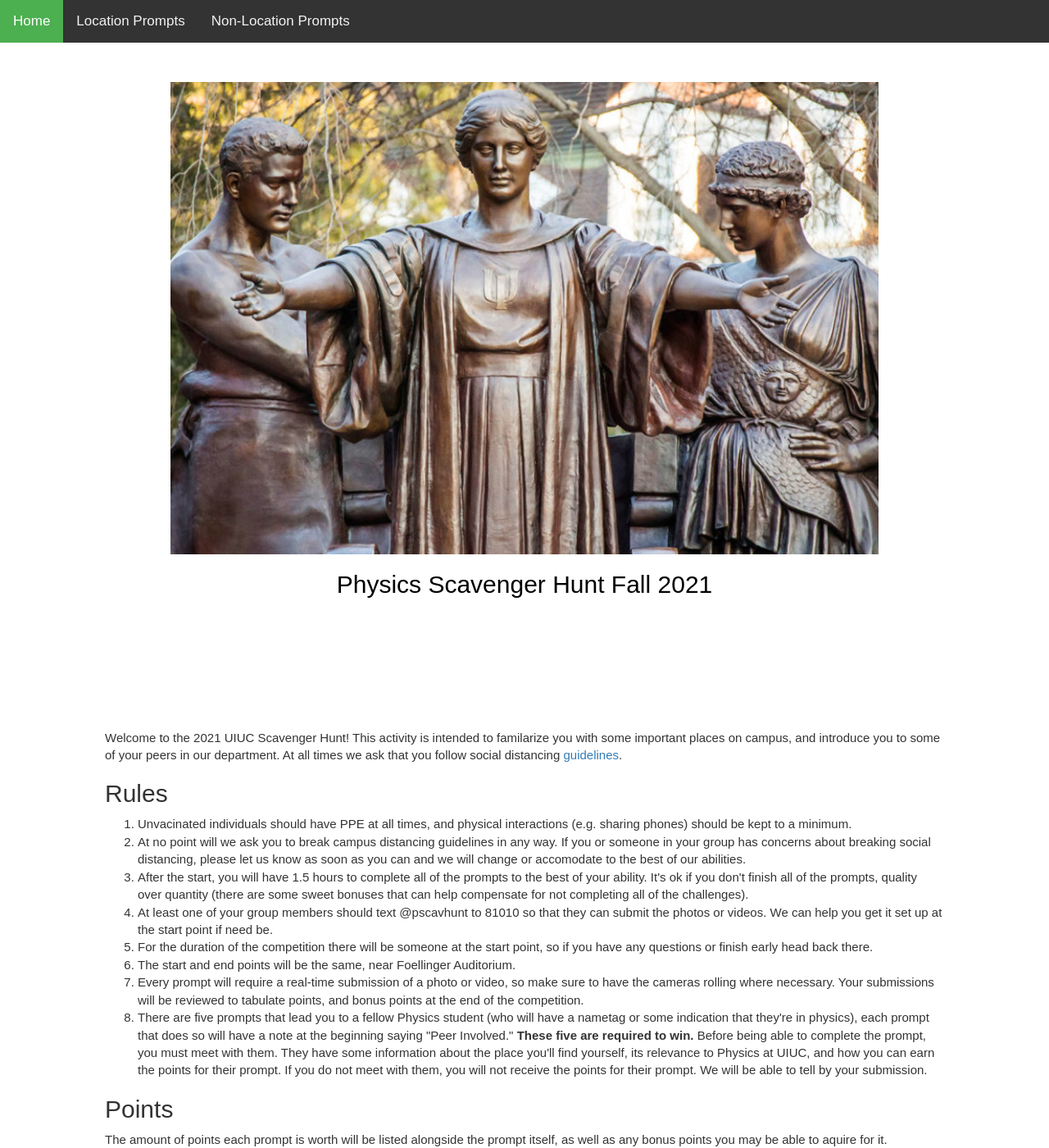
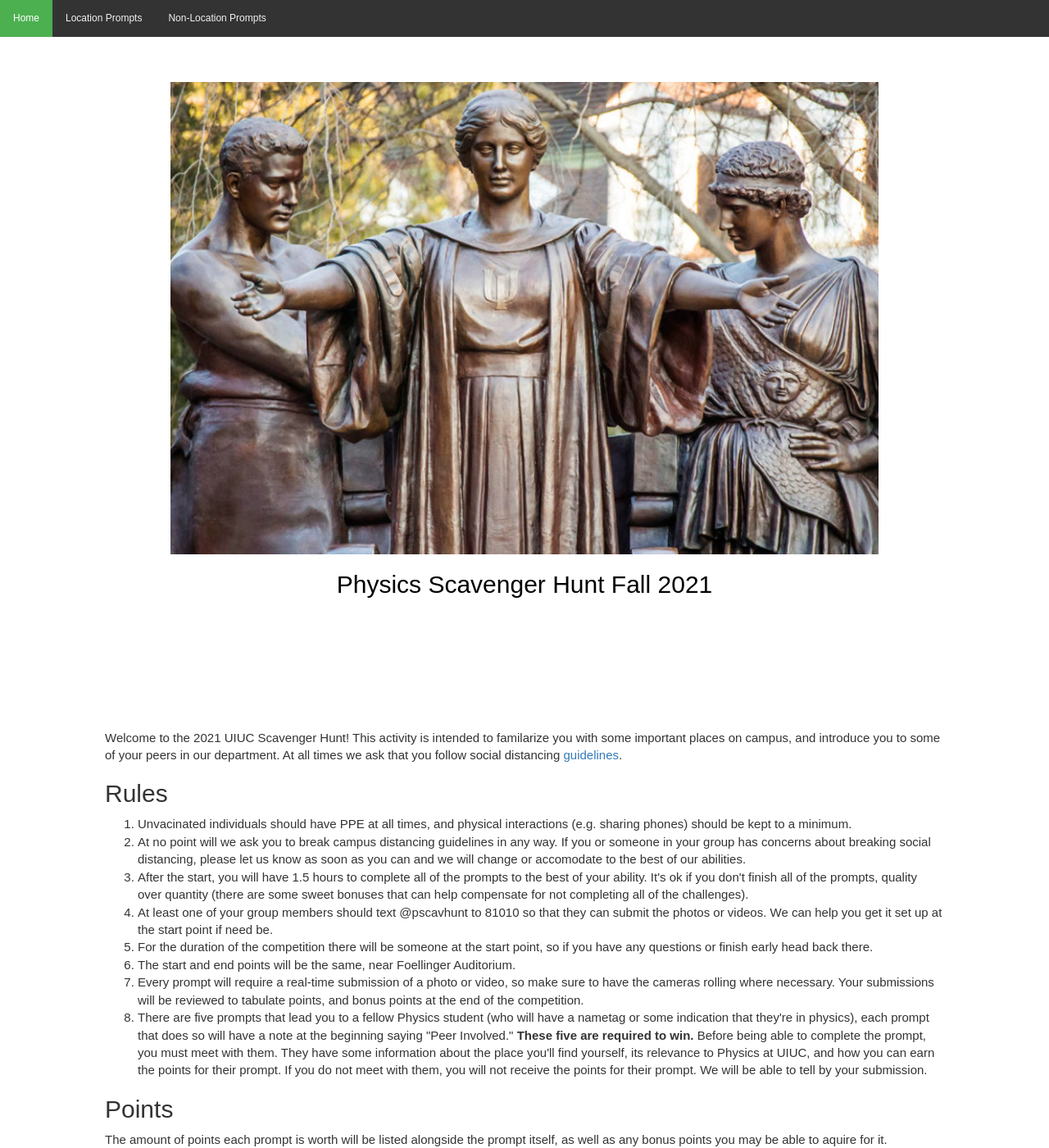
Before and after one commit to nsryan2/scav_hunt, a Jekyll site: the page built from index.html, in a window 1280 px wide and 1400 px high. Shown: the whole window at 82% size. Built offline with Jekyll 4.4.1, drawn with Linux system fonts in a browser that asks for light colours; nearby versions of some CDN libraries.

Commit message:
Update navbar.html

```diff
--- a/_includes/navbar.html
+++ b/_includes/navbar.html
@@ -20,7 +20,7 @@ body {
   text-align: center;
   padding: 14px 16px;
   text-decoration: none;
-  font-size: 17px;
+  font-size: 12px;
 }
 
 #navbar a:hover {
```
